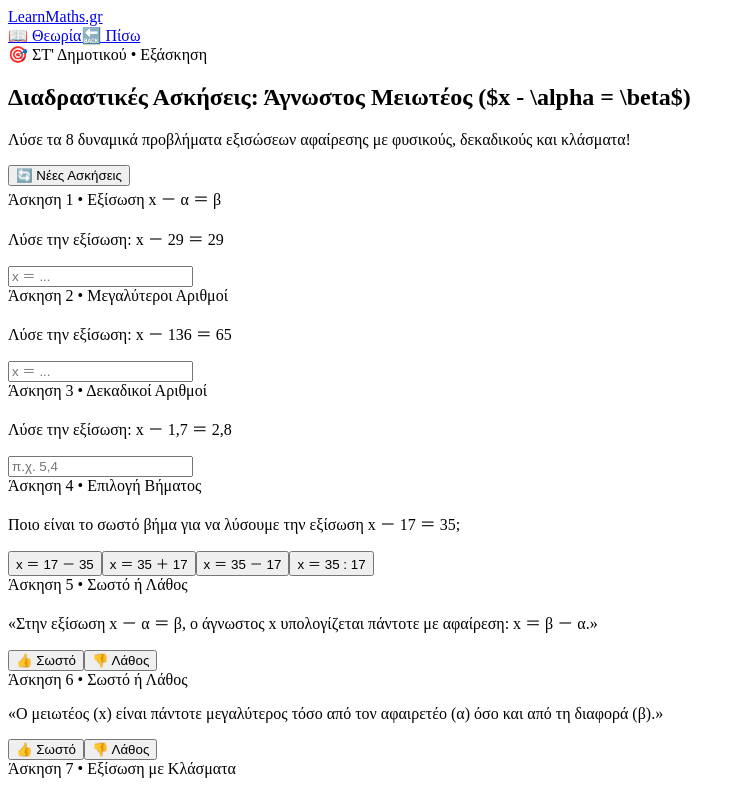
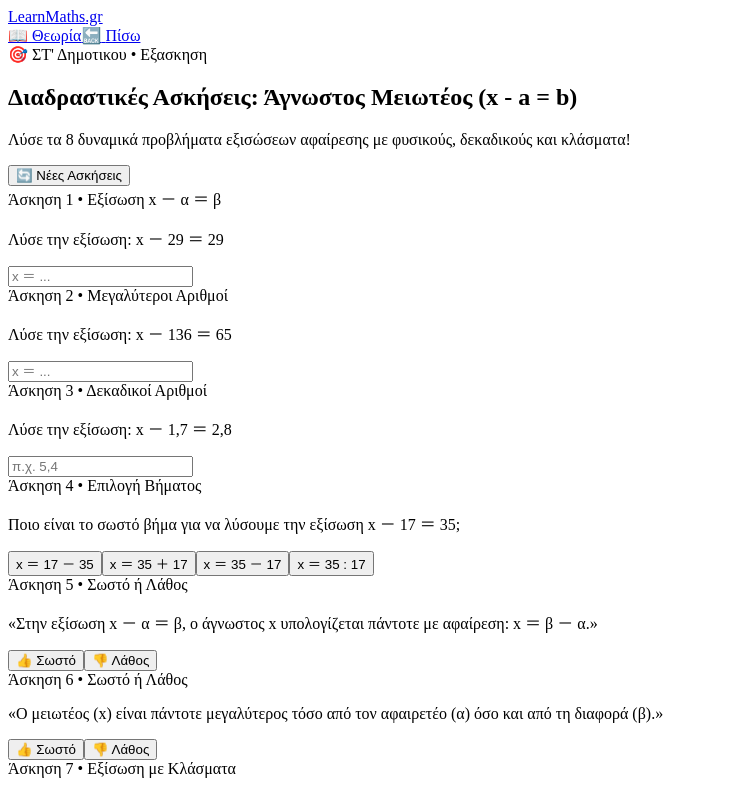
Before and after one commit to gkrimpas-lab/learn-maths-2026, a Next.js app: page /st-dimotikou/34-agnostos-kai-afairesi-ask in a window 1280 px wide. Shown: the top 799 px of the page, without its empty margins (0-745 px from the left). Built offline with nearby package versions, Linux system fonts and the light colour scheme.

Commit message:
Update 34-agnostos-kai-afairesi-ask.js

```diff
--- a/pages/st-dimotikou/34-agnostos-kai-afairesi-ask.js
+++ b/pages/st-dimotikou/34-agnostos-kai-afairesi-ask.js
@@ -328,10 +328,10 @@ export default function AgnostosKaiAfairesiExercisesPage() {
           <div className={`${LAYOUT.CONTAINER} flex flex-col md:flex-row justify-between items-center gap-6`}>
             <div className="space-y-2 text-center md:text-left">
               <div className="inline-flex items-center gap-2 px-3 py-1 rounded-full bg-white/20 backdrop-blur-md text-xs font-bold uppercase tracking-wider text-blue-100 border border-white/20">
-                <span>🎯 ΣΤ' Δημοτικού • Εξάσκηση</span>
+                <span>🎯 ΣΤ' Δημοτικου • Εξασκηση</span>
               </div>
               <h1 className="text-3xl md:text-4xl font-black tracking-tight">
-                Διαδραστικές Ασκήσεις: Άγνωστος Μειωτέος ($x - \alpha = \beta$)
+                Διαδραστικές Ασκήσεις: Άγνωστος Μειωτέος (x - a = b)
               </h1>
               <p className="text-blue-100 text-sm md:text-base max-w-xl">
                 Λύσε τα 8 δυναμικά προβλήματα εξισώσεων αφαίρεσης με φυσικούς, δεκαδικούς και κλάσματα!
```
